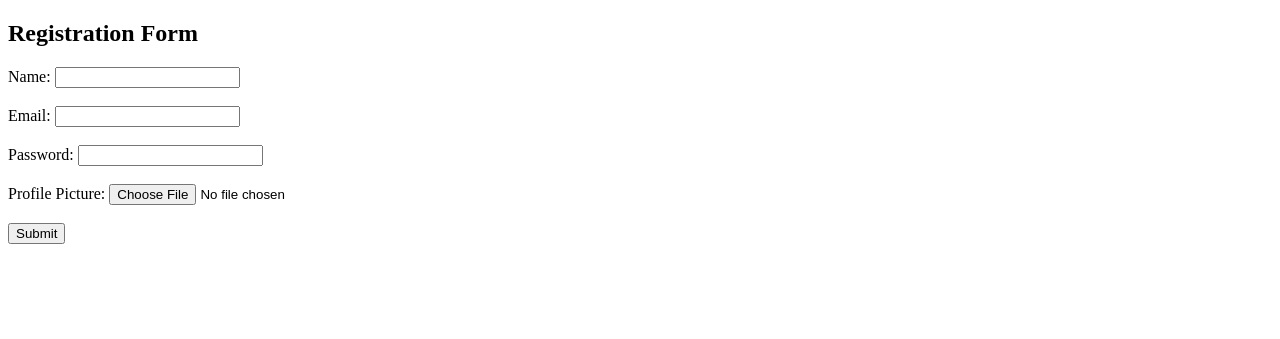
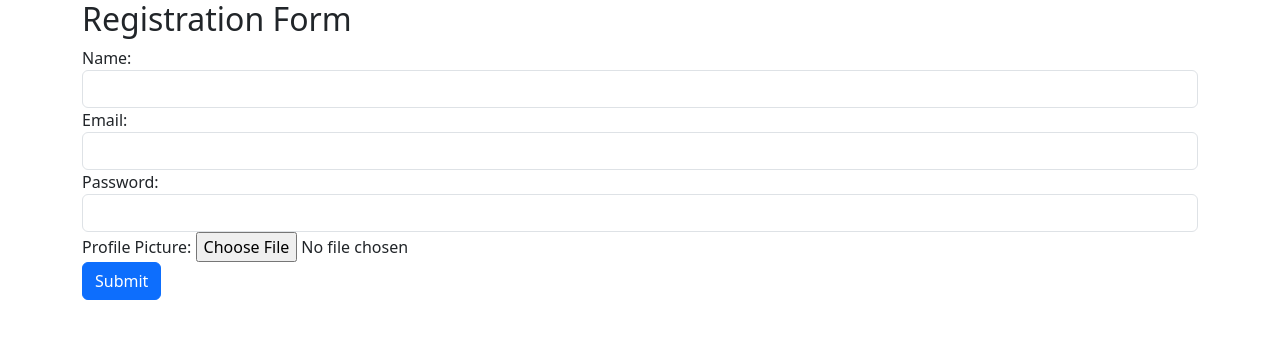
Before and after one commit to faisal2410/filesystem_php, a PHP site: page / in a window 1280 px wide. Shown: the top 339 px of the page. Run offline with PHP 8.4, Linux system fonts and the light colour scheme.

Commit message:
profile_project updated

```diff
--- a/projects/profile_project/index.php
+++ b/projects/profile_project/index.php
@@ -2,19 +2,33 @@
 <html>
 <head>
 	<title>Registration Form</title>
+	<!-- Adding Bootstrap CSS -->
+	 <link href="https://cdn.jsdelivr.net/npm/bootstrap@5.3.0-alpha1/dist/css/bootstrap.min.css" rel="stylesheet" integrity="sha384-GLhlTQ8iRABdZLl6O3oVMWSktQOp6b7In1Zl3/Jr59b6EGGoI1aFkw7cmDA6j6gD" crossorigin="anonymous">
 </head>
 <body>
+	<div class="container">
 		<h2>Registration Form</h2>
 		<form method="post" action="process.php" enctype="multipart/form-data">
+			<div class="form-group">
 				<label>Name:</label>
-		<input type="text" name="name"><br><br>
+				<input type="text" name="name" class="form-control">
+			</div>
+			<div class="form-group">
 				<label>Email:</label>
-		<input type="email" name="email"><br><br>
+				<input type="email" name="email" class="form-control">
+			</div>
+			<div class="form-group">
 				<label>Password:</label>
-		<input type="password" name="password"><br><br>
+				<input type="password" name="password" class="form-control">
+			</div>
+			<div class="form-group">
 				<label>Profile Picture:</label>
-		<input type="file" name="profile_pic"><br><br>
-		<input type="submit" value="Submit">
+				<input type="file" name="profile_pic" class="form-control-file">
+			</div>
+			<input type="submit" value="Submit" class="btn btn-primary">
 		</form>
+	</div>
+	<!-- Adding Bootstrap JS -->
+	 <script src="https://cdn.jsdelivr.net/npm/bootstrap@5.3.0-alpha1/dist/js/bootstrap.bundle.min.js" integrity="sha384-w76AqPfDkMBDXo30jS1Sgez6pr3x5MlQ1ZAGC+nuZB+EYdgRZgiwxhTBTkF7CXvN" crossorigin="anonymous"></script>
 </body>
 </html>
--- a/projects/profile_project/users.csv
+++ b/projects/profile_project/users.csv
@@ -1 +1,2 @@
 "Faisal ahmed",fa@gmail.com,uploads/20230309033707_3.png
+"Abdur rahman talha",talha@gmail.com,uploads/20230309034145_1.png
```
Also changed, not shown: projects/profile_project/display.php (+11 -1 lines), projects/profile_project/uploads/20230309034145_1.png (added). Lines whose indentation alone changed are shown as unchanged.
